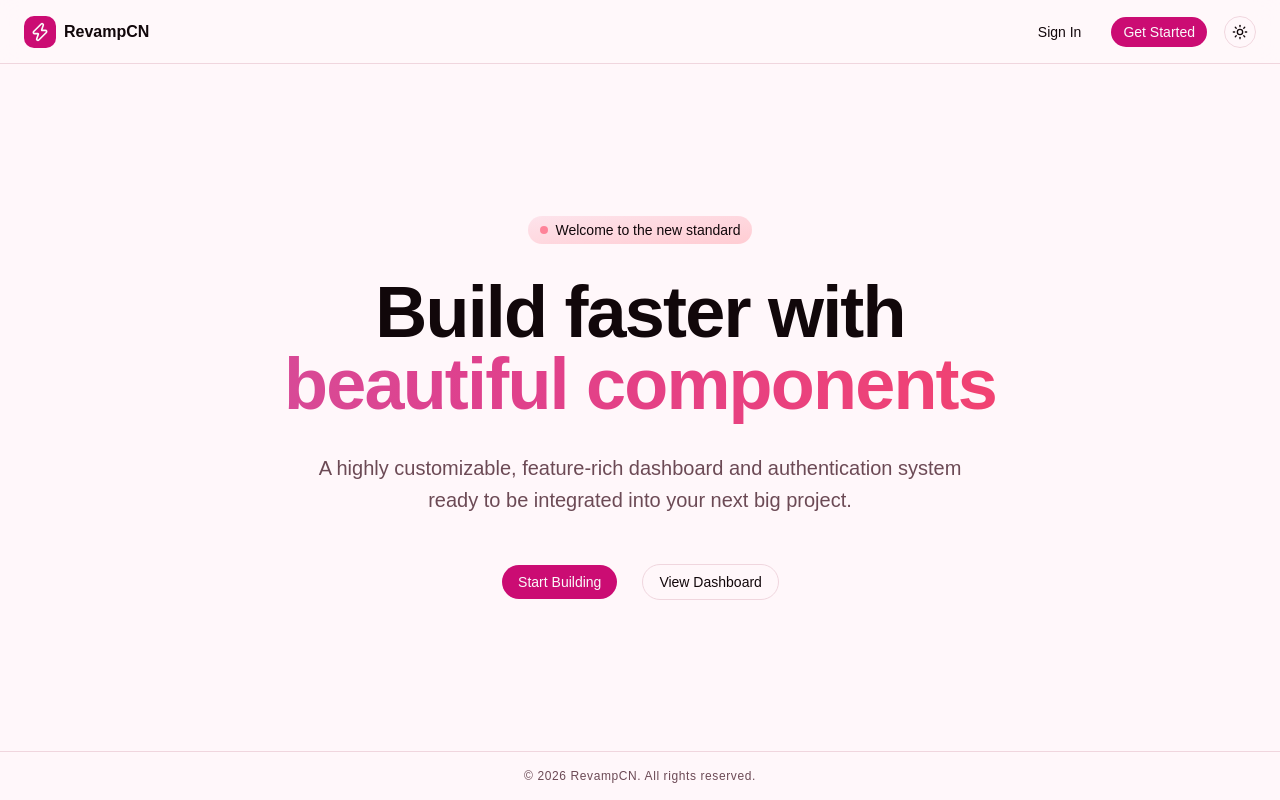
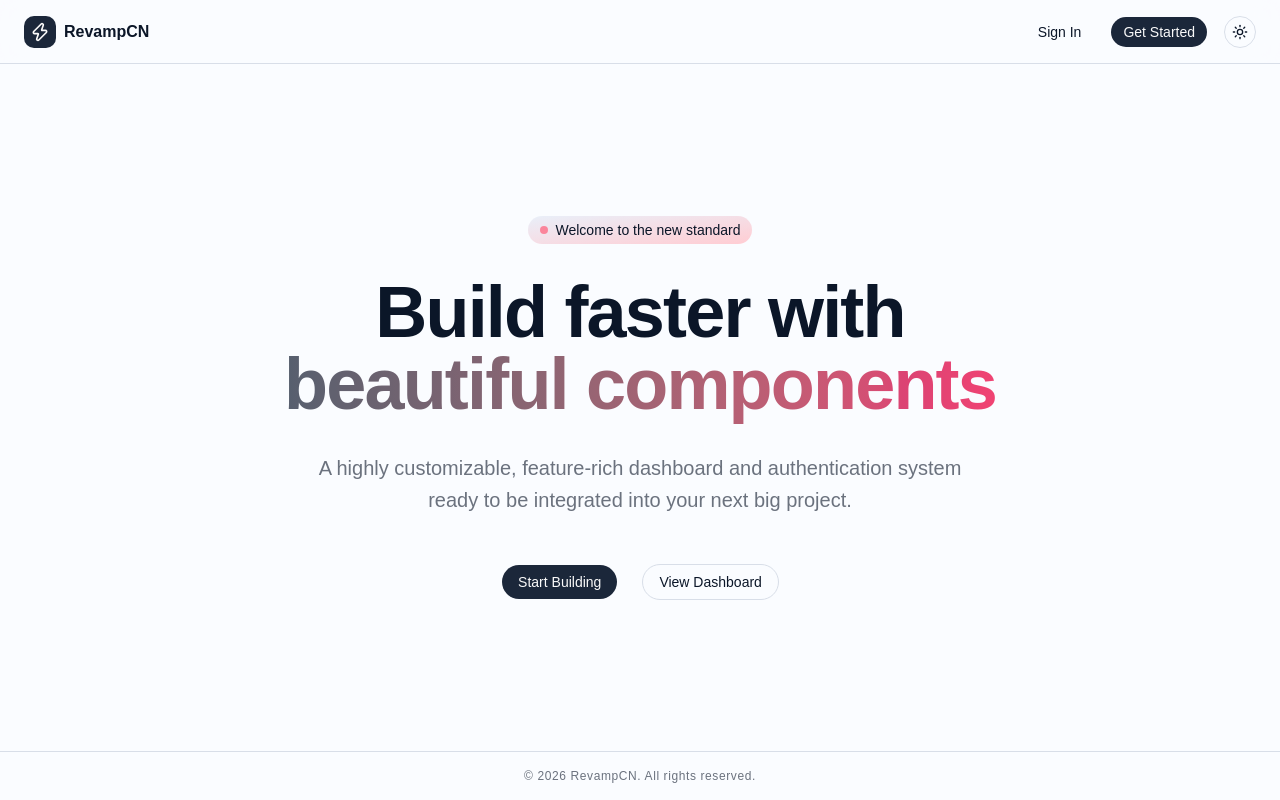
Before and after one commit to kirtanpatel01/revampcn-test, a React (Vite) app: page / in a window 1280 px wide. Built offline with nearby package versions, Linux system fonts and the light colour scheme.

Commit message:
implement prussian-blue color theme

```diff
--- a/src/index.css
+++ b/src/index.css
@@ -49,72 +49,72 @@
 }
 
 :root {
-    --background: oklch(98.5% 0.01 357.218);
-    --foreground: oklch(14.5% 0.02 357.218);
-    --card: oklch(99% 0.01 357.218);
-    --card-foreground: oklch(14.5% 0.02 357.218);
-    --popover: oklch(99% 0.01 357.218);
-    --popover-foreground: oklch(14.5% 0.02 357.218);
-    --primary: oklch(55% 0.22 357.218);
+    --background: oklch(99% 0.005 260);
+    --foreground: oklch(20% 0.04 260);
+    --card: oklch(100% 0 0);
+    --card-foreground: oklch(20% 0.04 260);
+    --popover: oklch(100% 0 0);
+    --popover-foreground: oklch(20% 0.04 260);
+    --primary: oklch(27% 0.04 260);
     --primary-foreground: oklch(98.5% 0 0);
-    --secondary: oklch(92% 0.04 357.218);
-    --secondary-foreground: oklch(25% 0.05 357.218);
-    --muted: oklch(94% 0.03 357.218);
-    --muted-foreground: oklch(45% 0.05 357.218);
-    --accent: oklch(92% 0.04 357.218);
-    --accent-foreground: oklch(25% 0.05 357.218);
-    --destructive: oklch(60% 0.245 27.325);
-    --border: oklch(90% 0.03 357.218);
-    --input: oklch(90% 0.03 357.218);
-    --ring: oklch(55% 0.22 357.218);
+    --secondary: oklch(95% 0.015 260);
+    --secondary-foreground: oklch(27% 0.04 260);
+    --muted: oklch(95% 0.015 260);
+    --muted-foreground: oklch(55% 0.02 260);
+    --accent: oklch(95% 0.015 260);
+    --accent-foreground: oklch(27% 0.04 260);
+    --destructive: oklch(60% 0.2 27);
+    --border: oklch(90% 0.015 260);
+    --input: oklch(90% 0.015 260);
+    --ring: oklch(27% 0.04 260);
     --chart-1: oklch(0.87 0 0);
     --chart-2: oklch(73.973% 0.16963 3.131);
     --chart-3: oklch(50.534% 0.20174 3.695);
     --chart-4: oklch(75.498% 0.15412 352.35);
     --chart-5: oklch(39.978% 0.16113 3.09);
     --radius: 0.625rem;
-    --sidebar: oklch(96% 0.02 357.218);
-    --sidebar-foreground: oklch(14.5% 0.02 357.218);
-    --sidebar-primary: oklch(55% 0.22 357.218);
+    --sidebar: oklch(97% 0.01 260);
+    --sidebar-foreground: oklch(20% 0.04 260);
+    --sidebar-primary: oklch(27% 0.04 260);
     --sidebar-primary-foreground: oklch(98.5% 0 0);
-    --sidebar-accent: oklch(92% 0.04 357.218);
-    --sidebar-accent-foreground: oklch(25% 0.05 357.218);
-    --sidebar-border: oklch(90% 0.03 357.218);
-    --sidebar-ring: oklch(55% 0.22 357.218);
+    --sidebar-accent: oklch(95% 0.015 260);
+    --sidebar-accent-foreground: oklch(27% 0.04 260);
+    --sidebar-border: oklch(90% 0.015 260);
+    --sidebar-ring: oklch(27% 0.04 260);
 }
 
 .dark {
-    --background: oklch(20.5% 0.03 357.218);
-    --foreground: oklch(98.5% 0.01 357.218);
-    --card: oklch(24.5% 0.03 355.662);
-    --card-foreground: oklch(98.5% 0.01 355.662);
-    --popover: oklch(24.5% 0.03 357.475);
-    --popover-foreground: oklch(98.5% 0.01 357.475);
-    --primary: oklch(69.274% 0.21813 359.023);
-    --primary-foreground: oklch(31.093% 0.12451 8.233);
-    --secondary: oklch(35% 0.08 348.867);
-    --secondary-foreground: oklch(98.5% 0.01 348.867);
-    --muted: oklch(30% 0.05 358.158);
-    --muted-foreground: oklch(75% 0.05 358.158);
-    --accent: oklch(35% 0.08 7.088);
-    --accent-foreground: oklch(98.5% 0.01 7.088);
-    --destructive: oklch(60% 0.245 27.325);
-    --border: oklch(35% 0.05 358.678);
-    --input: oklch(35% 0.05 355.031);
-    --ring: oklch(63.7% 0.13209 357.184);
+    --background: oklch(15% 0.02 260);
+    --foreground: oklch(95% 0.015 260);
+    --card: oklch(20% 0.025 260);
+    --card-foreground: oklch(95% 0.015 260);
+    --popover: oklch(20% 0.025 260);
+    --popover-foreground: oklch(95% 0.015 260);
+    --primary: oklch(98.5% 0 0);
+    --primary-foreground: oklch(20% 0.04 260);
+    --secondary: oklch(27% 0.04 260);
+    --secondary-foreground: oklch(95% 0.015 260);
+    --muted: oklch(27% 0.04 260);
+    --muted-foreground: oklch(65% 0.02 260);
+    --accent: oklch(27% 0.04 260);
+    --accent-foreground: oklch(95% 0.015 260);
+    --destructive: oklch(60% 0.2 27);
+    --border: oklch(27% 0.04 260);
+    --input: oklch(27% 0.04 260);
+    --ring: oklch(80% 0.03 260);
     --chart-1: oklch(0.87 0 0);
     --chart-2: oklch(73.973% 0.16963 3.131);
     --chart-3: oklch(50.534% 0.20174 3.695);
     --chart-4: oklch(75.498% 0.15412 352.35);
     --chart-5: oklch(39.978% 0.16113 3.09);
-    --sidebar: oklch(22.5% 0.03 357.879);
-    --sidebar-foreground: oklch(98.5% 0.01 357.879);
-    --sidebar-primary: oklch(69.274% 0.21813 359.023);
-    --sidebar-primary-foreground: oklch(31.093% 0.12451 8.233);
-    --sidebar-accent: oklch(35% 0.08 3.207);
-    --sidebar-accent-foreground: oklch(98.5% 0.01 3.207);
-    --sidebar-border: oklch(35% 0.05 3.785);
-    --sidebar-ring: oklch(63.7% 0.13209 357.184);
+    --sidebar: oklch(18% 0.02 260);
+    --sidebar-foreground: oklch(95% 0.015 260);
+    --sidebar-primary: oklch(98.5% 0 0);
+    --sidebar-primary-foreground: oklch(20% 0.04 260);
+    --sidebar-accent: oklch(27% 0.04 260);
+    --sidebar-accent-foreground: oklch(95% 0.015 260);
+    --sidebar-border: oklch(27% 0.04 260);
+    --sidebar-ring: oklch(80% 0.03 260);
 }
 
 @layer base {
```
